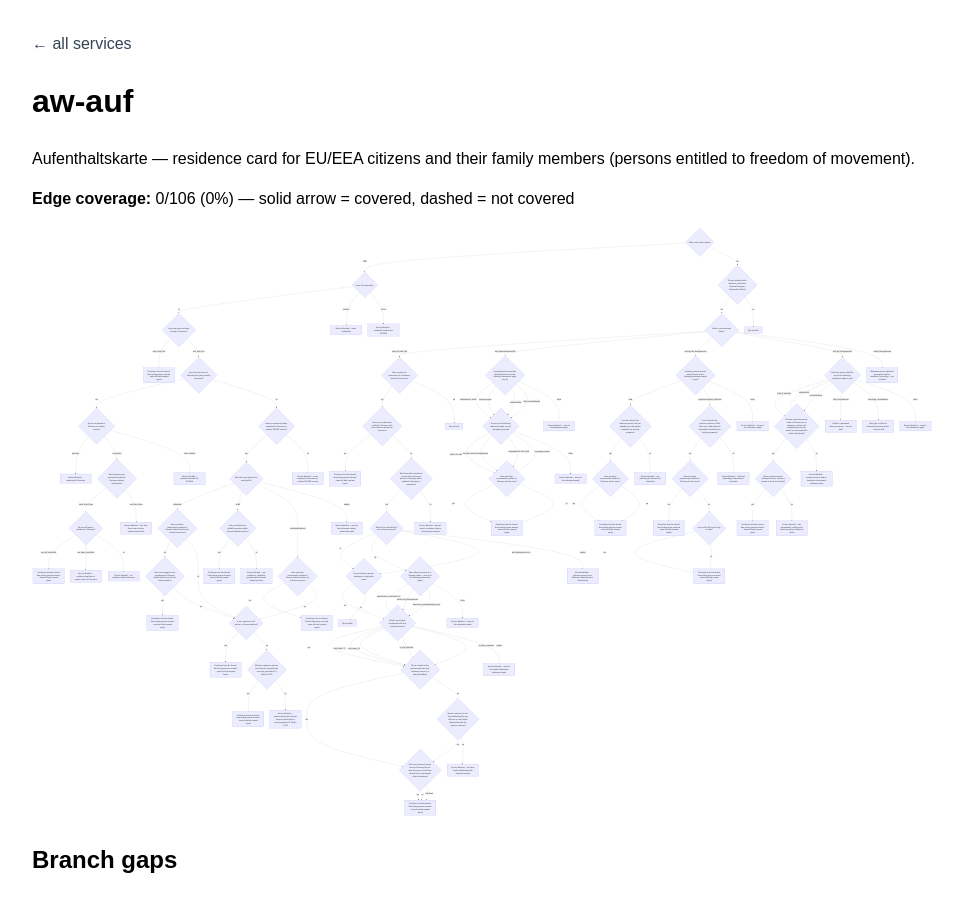
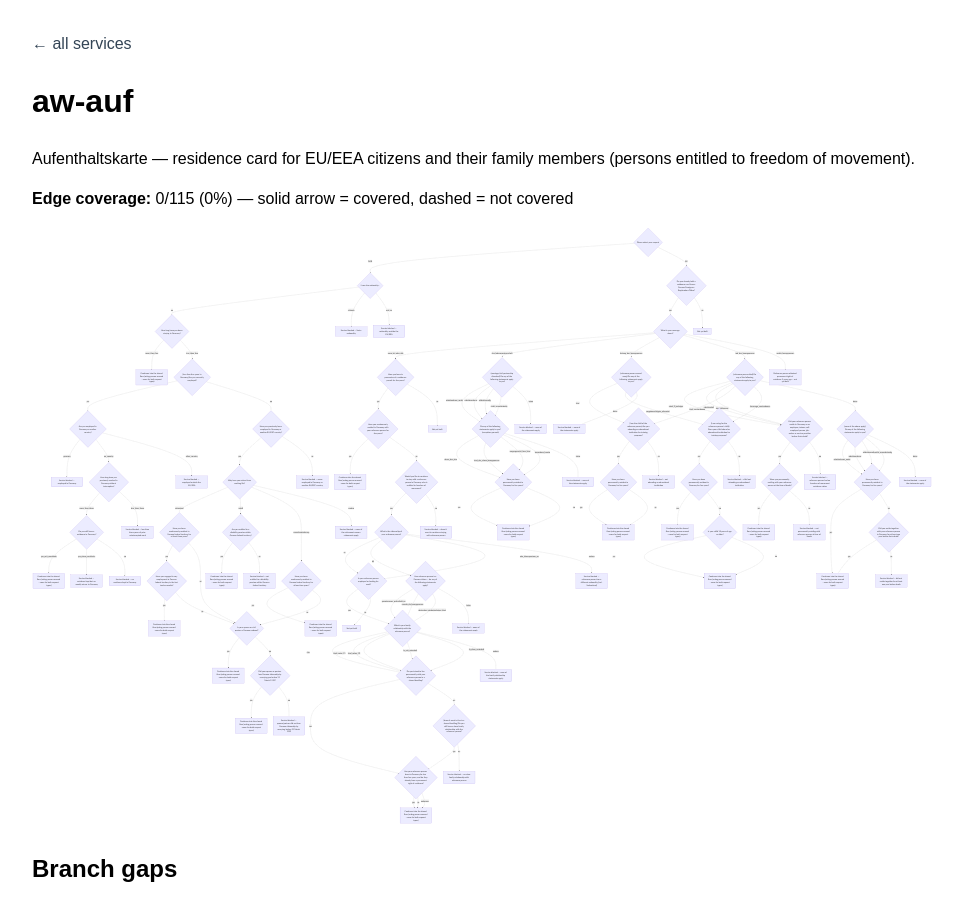
Before and after one commit to joseph0x45/coverage, a Jekyll site: the page built from docs/aw-auf.md, in a window 1280 px wide and 900 px high. Shown: the whole window, without its empty margins (158-1121 px from the left). Built offline with Jekyll 4.4.1, drawn with Linux system fonts in a browser that asks for light colours; some of the changed text lies outside the part shown.

Commit message:
aw-auf: finish message_about=tod_der_bezugsperson branch, fix keine
kind_verstorbenen and fuersorge_verstorbenen turned out to reuse the
exact same locators as fortzug_der_bezugsperson's "kind" and
"sorgeberechtigter_elternteil" sub-branches - edges now point at the
existing attends_educational_institution/child_attends_educational_institution
nodes instead of duplicate not-built leaves. Also: "keine" here does NOT
block (unlike every other "keine" in this graph) - it opens its own
question tree (freizuegigkeitsrecht_nutzer -> permanently_resident_five_years_todesfall
-> resided_one_year_before_death). tod_der_bezugsperson is now fully
built (all 6 top-level statements accounted for). 115 edges total.

````diff
--- a/docs/aw-auf.md
+++ b/docs/aw-auf.md
@@ -7,7 +7,7 @@
 
 Aufenthaltskarte — residence card for EU/EEA citizens and their family members (persons entitled to freedom of movement).
 
-**Edge coverage:** 0/106 (0%) — solid arrow = covered, dashed = not covered
+**Edge coverage:** 0/115 (0%) — solid arrow = covered, dashed = not covered
 
 ```mermaid
 flowchart TD
@@ -66,9 +66,12 @@
     child_is_adult{"Is your child 18 years of age or older?"}
     stays_and_absences_via_child_adult["Continues into the shared flow (acting person onward - same for both request types)"]
     fortbestand_aufenthaltsrecht_im_todesfall{"(reference person died) Do any of the following statements apply to you?"}
-    fortbestand_kind_verstorbenen_not_built["Child of a deceased reference person — not yet built"]
-    fortbestand_fuersorge_verstorbenen_not_built["Caring for a child of a deceased reference person — not yet built"]
-    blocked_fortbestand_none["Service blocked — none of the statements apply"]
+    freizuegigkeitsrecht_nutzer{"(none of the above apply) Do any of the following statements apply to you?"}
+    blocked_freizuegigkeitsrecht_nutzer_none["Service blocked — none of the statements apply"]
+    permanently_resident_five_years_todesfall{"Have you been permanently resident in Germany for five years?"}
+    stays_and_absences_via_todesfall_keine["Continues into the shared flow (acting person onward - same for both request types)"]
+    resided_one_year_before_death{"Did you reside together with your reference person in Germany for at least one year before their death?"}
+    blocked_not_resided_one_year_before_death["Service blocked — did not reside together for at least one year before death"]
     reference_person_had_freedom_of_movement_right{"Did your reference person reside in Germany as an employee, trainee, self-employed person, job-seeker or service provider before their death?"}
     blocked_no_freedom_of_movement_right["Service blocked — reference person had no freedom-of-movement residence status"]
     resided_with_reference_person_at_death{"Were you permanently residing with your reference person at the time of death?"}
@@ -139,9 +142,18 @@
     fortbestand_aufenthaltsrecht_im_todesfall -.->|"mind_2_jaehriger"| reference_person_had_freedom_of_movement_right
     fortbestand_aufenthaltsrecht_im_todesfall -.->|"arbeitsunfall"| reference_person_had_freedom_of_movement_right
     fortbestand_aufenthaltsrecht_im_todesfall -.->|"eheschliessung"| reference_person_had_freedom_of_movement_right
-    fortbestand_aufenthaltsrecht_im_todesfall -.->|"kind_verstorbenen"| fortbestand_kind_verstorbenen_not_built
-    fortbestand_aufenthaltsrecht_im_todesfall -.->|"fuersorge_verstorbenen"| fortbestand_fuersorge_verstorbenen_not_built
-    fortbestand_aufenthaltsrecht_im_todesfall -.->|"keine"| blocked_fortbestand_none
+    fortbestand_aufenthaltsrecht_im_todesfall -.->|"kind_verstorbenen"| attends_educational_institution
+    fortbestand_aufenthaltsrecht_im_todesfall -.->|"fuersorge_verstorbenen"| child_attends_educational_institution
+    fortbestand_aufenthaltsrecht_im_todesfall -.->|"keine"| freizuegigkeitsrecht_nutzer
+    freizuegigkeitsrecht_nutzer -.->|"arbeitnehmer_azubi"| permanently_resident_five_years_todesfall
+    freizuegigkeitsrecht_nutzer -.->|"arbeitssuchend"| permanently_resident_five_years_todesfall
+    freizuegigkeitsrecht_nutzer -.->|"selbststaendig"| permanently_resident_five_years_todesfall
+    freizuegigkeitsrecht_nutzer -.->|"nicht_erwerbstaetig"| permanently_resident_five_years_todesfall
+    freizuegigkeitsrecht_nutzer -.->|"keine"| blocked_freizuegigkeitsrecht_nutzer_none
+    permanently_resident_five_years_todesfall -.->|"yes"| stays_and_absences_via_todesfall_keine
+    permanently_resident_five_years_todesfall -.->|"no"| resided_one_year_before_death
+    resided_one_year_before_death -.->|"yes"| stays_and_absences_via_todesfall_keine
+    resided_one_year_before_death -.->|"no"| blocked_not_resided_one_year_before_death
     reference_person_had_freedom_of_movement_right -.->|"yes"| resided_with_reference_person_at_death
     reference_person_had_freedom_of_movement_right -.->|"no"| blocked_no_freedom_of_movement_right
     resided_with_reference_person_at_death -.->|"yes"| stays_and_absences_via_death
@@ -231,6 +243,9 @@
 - `resident_five_years_guardian_branch` (0/2 covered): missing yes, no
 - `child_is_adult` (0/2 covered): missing yes, no
 - `fortbestand_aufenthaltsrecht_im_todesfall` (0/6 covered): missing mind_2_jaehriger, arbeitsunfall, eheschliessung, kind_verstorbenen, fuersorge_verstorbenen, keine
+- `freizuegigkeitsrecht_nutzer` (0/5 covered): missing arbeitnehmer_azubi, arbeitssuchend, selbststaendig, nicht_erwerbstaetig, keine
+- `permanently_resident_five_years_todesfall` (0/2 covered): missing yes, no
+- `resided_one_year_before_death` (0/2 covered): missing yes, no
 - `reference_person_had_freedom_of_movement_right` (0/2 covered): missing yes, no
 - `resided_with_reference_person_at_death` (0/2 covered): missing yes, no
 - `residence_permit_five_years` (0/2 covered): missing yes, no
````
Also changed, not shown: docs/index.md (+1 -1 lines), services/aw-auf.yaml (+38 -10 lines).
